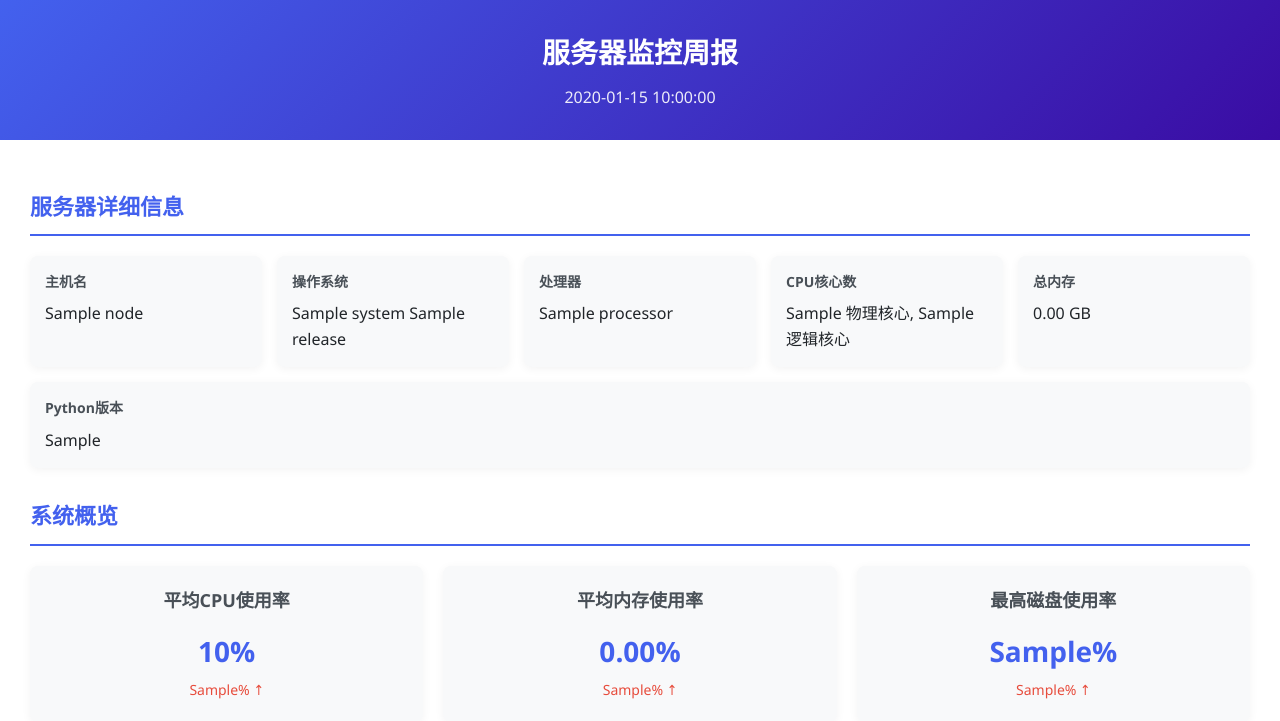
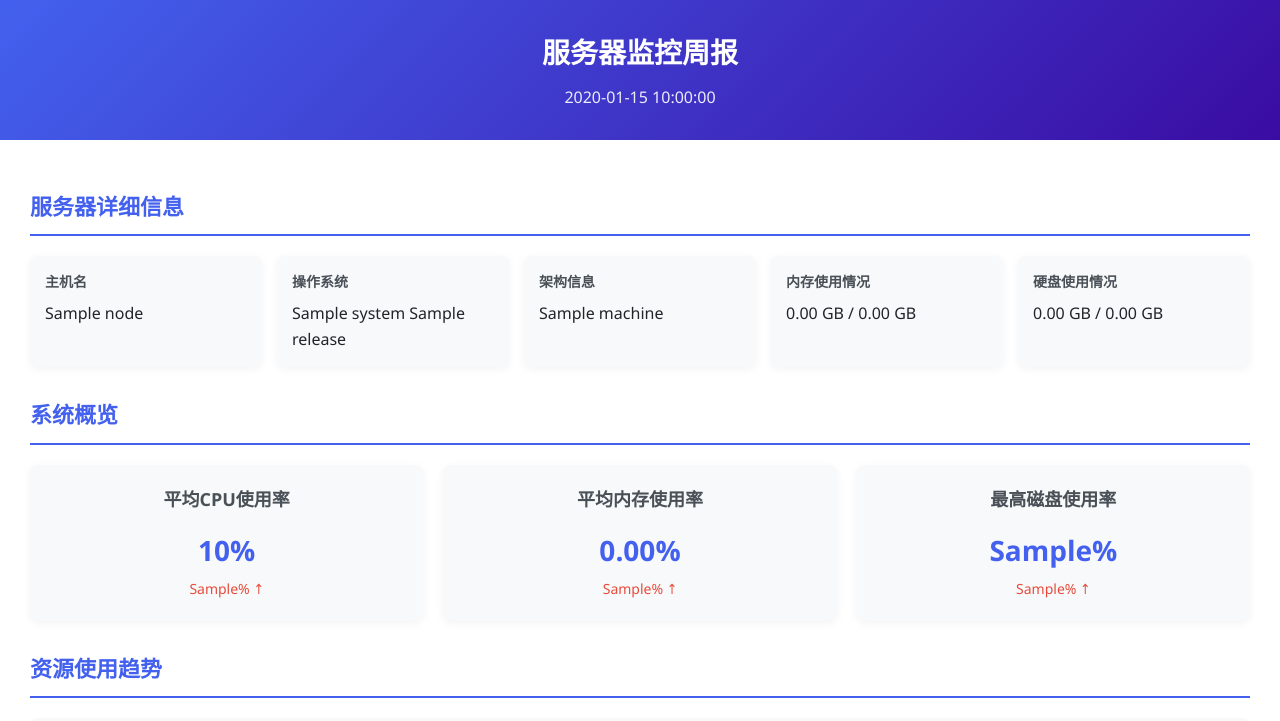
Before and after one commit to taoweidong/Hello-Service-Monitoring, a Flask app: template templates/weekly_report.html in a window 1280 px wide. Shown: the top 721 px of the page. Run offline with Flask 3, Linux system fonts and the light colour scheme; the template is opened without the code that fills it: most values are stand-ins (such as "Sample title", 1, 10 or a date in 2020); parts of the project's set-up code (start-up, migrations or seed data) failed here and were passed over.

Commit message:
更新周报邮件报告

```diff
--- a/templates/weekly_report.html
+++ b/templates/weekly_report.html
@@ -194,20 +194,16 @@
                         <div class="server-detail-value">{{ server_info.system }} {{ server_info.release }}</div>
                     </div>
                     <div class="server-detail-item">
-                        <div class="server-detail-label">处理器</div>
-                        <div class="server-detail-value">{{ server_info.processor }}</div>
+                        <div class="server-detail-label">架构信息</div>
+                        <div class="server-detail-value">{{ server_info.machine }}</div>
                     </div>
                     <div class="server-detail-item">
-                        <div class="server-detail-label">CPU核心数</div>
-                        <div class="server-detail-value">{{ server_info.cpu_count_physical }} 物理核心, {{ server_info.cpu_count_logical }} 逻辑核心</div>
+                        <div class="server-detail-label">内存使用情况</div>
+                        <div class="server-detail-value">{{ "%.2f"|format((server_info.memory.total - server_info.memory.available) / (1024*1024*1024)) }} GB / {{ "%.2f"|format(server_info.memory.total / (1024*1024*1024)) }} GB</div>
                     </div>
                     <div class="server-detail-item">
-                        <div class="server-detail-label">总内存</div>
-                        <div class="server-detail-value">{{ "%.2f"|format(server_info.memory.total / (1024*1024*1024)) }} GB</div>
-                    </div>
-                    <div class="server-detail-item">
-                        <div class="server-detail-label">Python版本</div>
-                        <div class="server-detail-value">{{ server_info.python_version }}</div>
+                        <div class="server-detail-label">硬盘使用情况</div>
+                        <div class="server-detail-value">{{ "%.2f"|format((disk_info.total - disk_info.free) / (1024*1024*1024)) }} GB / {{ "%.2f"|format(disk_info.total / (1024*1024*1024)) }} GB</div>
                     </div>
                 </div>
             </div>
@@ -284,7 +280,7 @@
 
         <div class="footer">
             <p>此报告由服务器监控系统自动生成</p>
-            <p>如需查看详细信息，请访问监控系统Web界面</p>
+            <p>如需查看详细信息，请访问监控系统Web界面: <a href="http://{{ server_ip }}:5000">http://{{ server_ip }}:5000</a></p>
         </div>
     </div>
 </body>
```
Also changed, not shown: app/api/handlers/report_handler.py (+9 -0 lines), app/monitoring/scheduler.py (+13 -10 lines).
